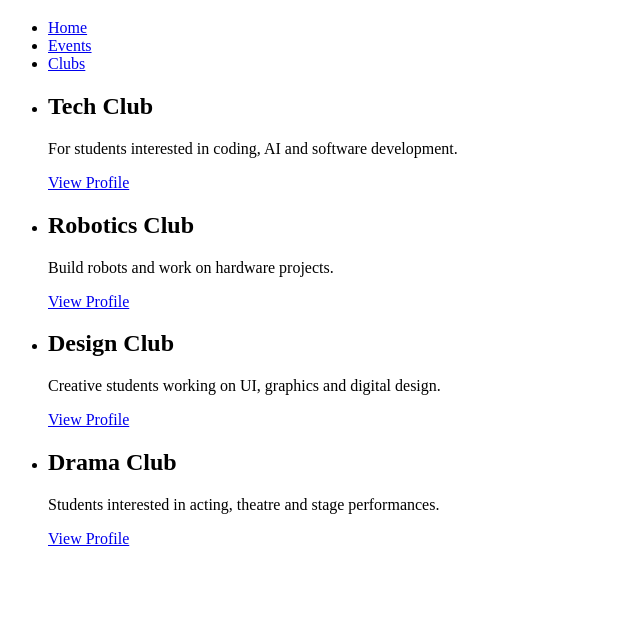
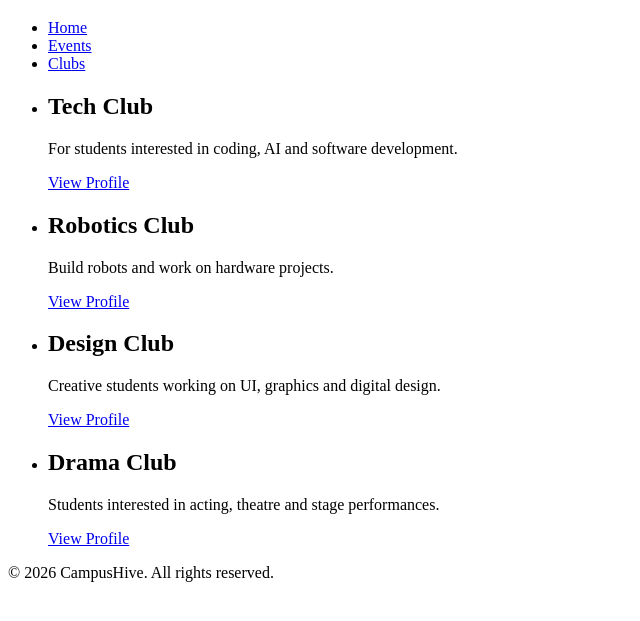
Before and after one commit to Vikash-Attrish/Campus-Hive, a website: page clubs.html in a window 1280 px wide. Shown: the part 61-682 px from the top of the page, without its empty margins (0-640 px from the left). Drawn offline with Linux system fonts and the light colour scheme.

Commit message:
club page complete for now

```diff
--- a/clubs.html
+++ b/clubs.html
@@ -42,5 +42,10 @@
             </ul>
         </section>
       </main>
+      <footer>
+        <p>
+            &copy; 2026 CampusHive. All rights reserved.
+        </p>
+      </footer>
 </body>
 </html>
```
